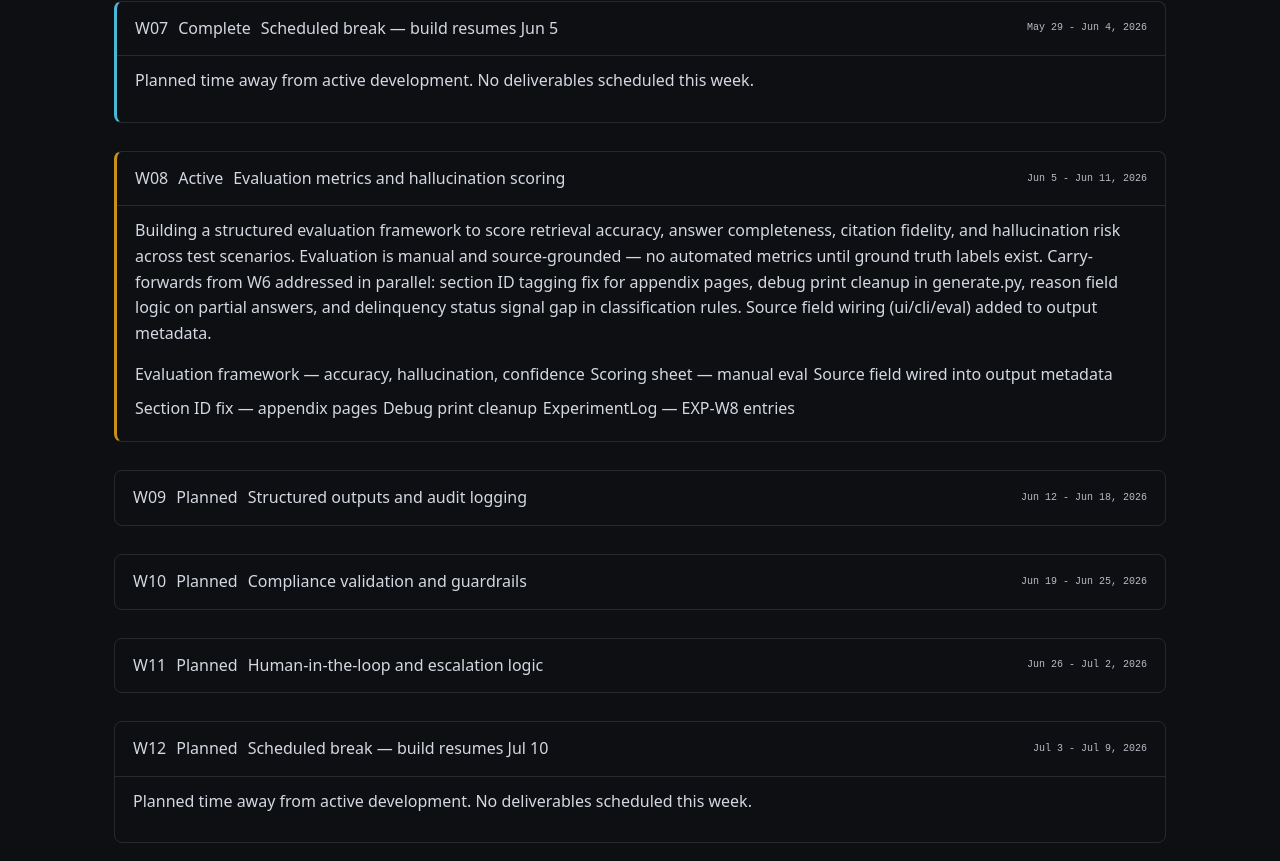
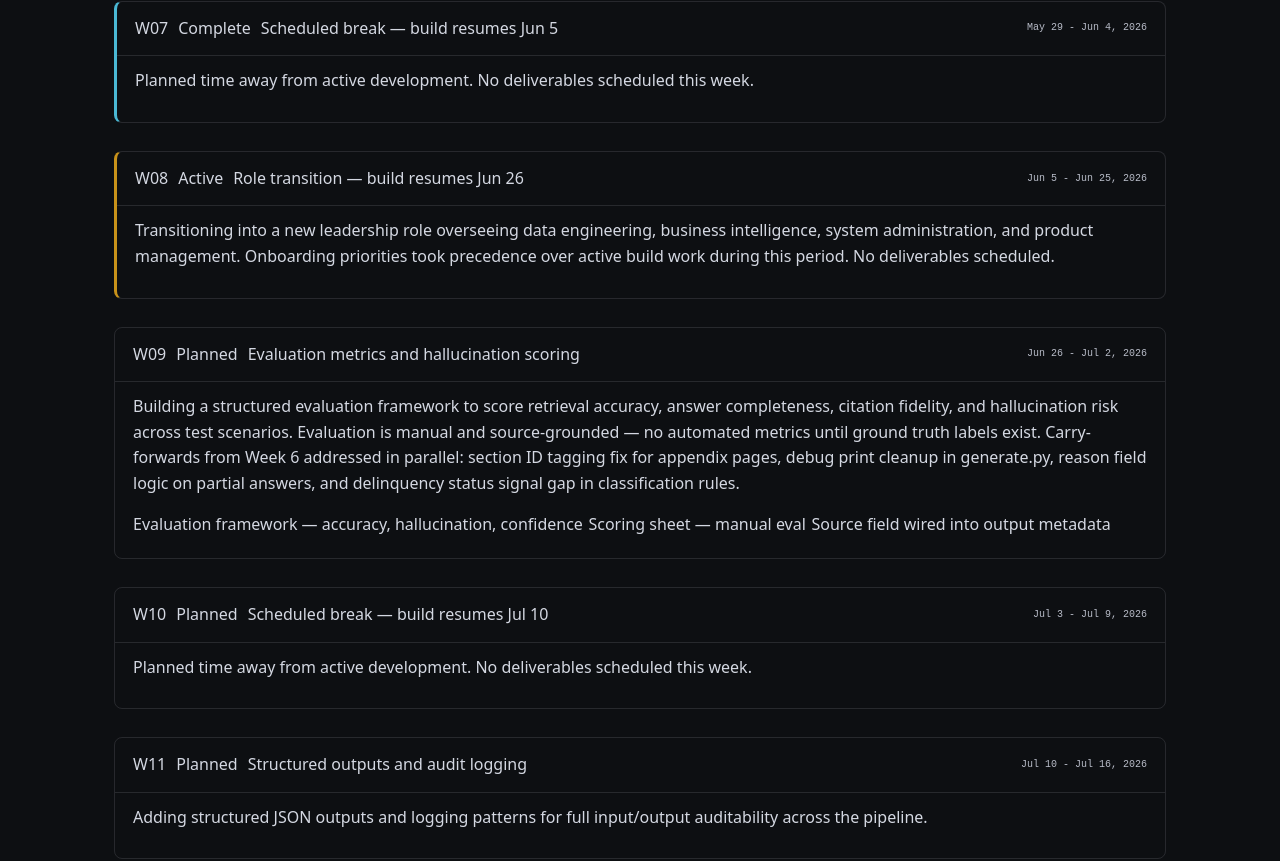
Before and after one commit to blendedpages-bq/pulse-pm, a React (Vite) app: page /build in a window 1280 px wide. Shown: the part 2445-3306 px from the top of the page. Built offline with nearby package versions, Linux system fonts and the light colour scheme.

Commit message:
feat: add Jul 3-9 break week, renumber to 16 weeks total

```diff
--- a/src/pages/Build.jsx
+++ b/src/pages/Build.jsx
@@ -6,14 +6,15 @@ const weeks = [
   { num: 5, status: 'complete', dates: 'May 15 - May 21, 2026', title: 'Scenario classification and prompt routing', desc: 'Built rules-based classification across four axes — hardship type, payment capacity, case status, and exceptions — wired directly into the generation pipeline. Deployed query_normalizer.py to resolve FHA terminology mismatches (loan modification → trial payment plan). Restructured output schema: path/answer/reason split into three distinct fields, each serving a single purpose. Light prompt routing live — forbearance cases route to a dedicated template. Resolved W4 carry-forward on Standalone Loan Modification retrieval. Zero hallucinations across all three demo scenarios. S3 bankruptcy + forbearance exit intersection confirmed corpus gap — logged for Phase 2 source expansion.', outputs: ['query_normalizer.py — FHA terminology mapping', 'classify.py — 4-axis rules-based classifier', 'classification_rules.json', 'route_prompt() — light prompt routing', 'rag_answer_v3.txt — partial coverage handling', 'rag_answer_forbearance_v1.txt', 'output_wrapper.py — path/answer/reason schema', 'top_k=5 permanent default', 'EXP-W5-001 through EXP-W5-006 logged', 'DECISIONS.md — Decisions 5, 6, 7 recorded'] },
   { num: 6, status: 'complete', dates: 'May 22 - May 28, 2026', title: 'Hybrid retrieval and reranking', desc: 'Upgraded the retrieval layer from TF-IDF standalone to a hybrid retrieval pipeline combining two complementary ranking methods with Reciprocal Rank Fusion reranking. Each returned chunk carries individual scores from both methods plus a combined ranking score — preserving full auditability on every retrieval decision. Resolved two regression bugs introduced during hybrid wiring: a terminology normalization ordering rule (specific phrases must precede general phrases — now a permanent maintenance rule) and a fallback trigger that was too broad, suppressing substantive partial answers. Full eval pass confirmed 0 hallucinations across all three scenarios. S3 answer depth increased. S1 citations now populating. S2 corpus gap correctly identified and named — bankruptcy and forbearance exit intersection logged as Phase 2 source expansion target.', outputs: ['retrieve_bm25.py — BM25 standalone retriever', 'retrieve_hybrid.py — fusion reranking pipeline', 'Hybrid retriever wired into generate.py', 'Per-chunk audit scores — dual method + combined', 'TERM_MAP ordering rule — permanent maintenance rule', 'Fallback trigger tightened — exact phrase match', 'EXP-W6-001 through EXP-W6-003 logged', 'DECISIONS.md — Decisions 8, 9, 10 recorded', '0 hallucinations across all 3 scenarios'] },
   { num: 7, status: 'complete', dates: 'May 29 - Jun 4, 2026', title: 'Scheduled break — build resumes Jun 5', desc: 'Planned time away from active development. No deliverables scheduled this week.' },
-  { num: 8, status: 'active', dates: 'Jun 5 - Jun 11, 2026', title: 'Evaluation metrics and hallucination scoring', desc: 'Building a structured evaluation framework to score retrieval accuracy, answer completeness, citation fidelity, and hallucination risk across test scenarios. Evaluation is manual and source-grounded — no automated metrics until ground truth labels exist. Carry-forwards from W6 addressed in parallel: section ID tagging fix for appendix pages, debug print cleanup in generate.py, reason field logic on partial answers, and delinquency status signal gap in classification rules. Source field wiring (ui/cli/eval) added to output metadata.', outputs: ['Evaluation framework — accuracy, hallucination, confidence', 'Scoring sheet — manual eval', 'Source field wired into output metadata', 'Section ID fix — appendix pages', 'Debug print cleanup', 'ExperimentLog — EXP-W8 entries'], wip: true },
-  { num: 9, status: 'planned', dates: 'Jun 12 - Jun 18, 2026', title: 'Structured outputs and audit logging' },
-  { num: 10, status: 'planned', dates: 'Jun 19 - Jun 25, 2026', title: 'Compliance validation and guardrails' },
-  { num: 11, status: 'planned', dates: 'Jun 26 - Jul 2, 2026', title: 'Human-in-the-loop and escalation logic' },
-  { num: 12, status: 'planned', dates: 'Jul 3 - Jul 9, 2026', title: 'Scheduled break — build resumes Jul 10', desc: 'Planned time away from active development. No deliverables scheduled this week.' },
-  { num: 13, status: 'planned', dates: 'Jul 10 - Jul 16, 2026', title: 'Training content and job aid generation' },
-  { num: 14, status: 'planned', dates: 'Jul 17 - Jul 23, 2026', title: 'Full copilot simulation and end-to-end flow' },
-  { num: 15, status: 'planned', dates: 'Jul 24 - Jul 30, 2026', title: 'Refactor, package, and portfolio delivery' }
+  { num: 8, status: 'active', dates: 'Jun 5 - Jun 25, 2026', title: 'Role transition — build resumes Jun 26', desc: 'Transitioning into a new leadership role overseeing data engineering, business intelligence, system administration, and product management. Onboarding priorities took precedence over active build work during this period. No deliverables scheduled.' },
+  { num: 9, status: 'planned', dates: 'Jun 26 - Jul 2, 2026', title: 'Evaluation metrics and hallucination scoring', desc: 'Building a structured evaluation framework to score retrieval accuracy, answer completeness, citation fidelity, and hallucination risk across test scenarios. Evaluation is manual and source-grounded — no automated metrics until ground truth labels exist. Carry-forwards from Week 6 addressed in parallel: section ID tagging fix for appendix pages, debug print cleanup in generate.py, reason field logic on partial answers, and delinquency status signal gap in classification rules.', outputs: ['Evaluation framework — accuracy, hallucination, confidence', 'Scoring sheet — manual eval', 'Source field wired into output metadata'], wip: true },
+  { num: 10, status: 'planned', dates: 'Jul 3 - Jul 9, 2026', title: 'Scheduled break — build resumes Jul 10', desc: 'Planned time away from active development. No deliverables scheduled this week.' },
+  { num: 11, status: 'planned', dates: 'Jul 10 - Jul 16, 2026', title: 'Structured outputs and audit logging', desc: 'Adding structured JSON outputs and logging patterns for full input/output auditability across the pipeline.' },
+  { num: 12, status: 'planned', dates: 'Jul 17 - Jul 23, 2026', title: 'Compliance validation and guardrails', desc: 'Building a function layer that enforces citation requirements and flags compliance risk before output delivery.' },
+  { num: 13, status: 'planned', dates: 'Jul 24 - Jul 30, 2026', title: 'Human-in-the-loop and escalation logic', desc: 'Designing escalation paths and human review triggers for cases the system cannot resolve with sufficient confidence.' },
+  { num: 14, status: 'planned', dates: 'Jul 31 - Aug 6, 2026', title: 'Training content and job aid generation', desc: 'Generating training materials and job aids derived from the system\'s policy knowledge base for servicer onboarding use.' },
+  { num: 15, status: 'planned', dates: 'Aug 7 - Aug 13, 2026', title: 'Full copilot simulation and end-to-end flow', desc: 'Running a complete end-to-end simulation of the copilot across the full pipeline — intake through audit log.' },
+  { num: 16, status: 'planned', dates: 'Aug 14 - Aug 20, 2026', title: 'Refactor, package, and portfolio delivery', desc: 'Final refactor, packaging, and delivery of the complete framework as a portfolio artifact.' }
 ]
 
 export default function Build() {
```
